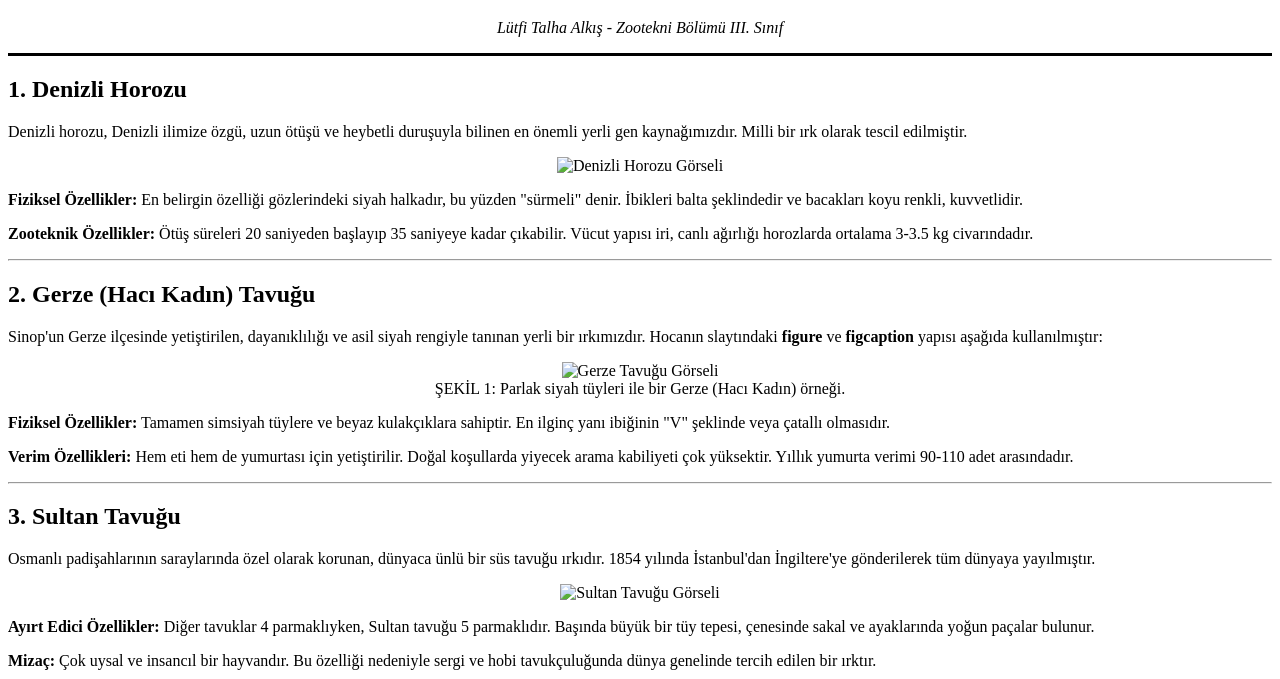
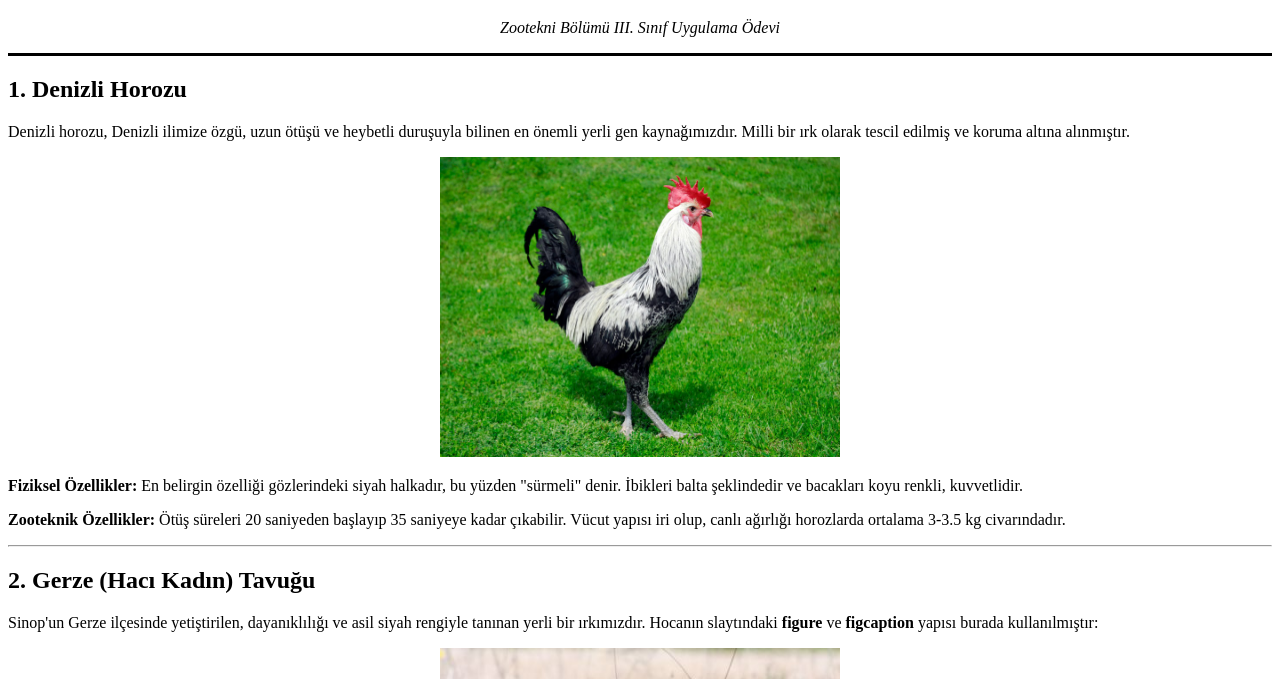
Before and after one commit to talhaalks-eng/-devyerlitavuk, a plain HTML site: page index.html in a window 1280 px wide. Shown: the part 61-740 px from the top of the page. Drawn offline with Linux system fonts and the light colour scheme.

Commit message:
Update index.html

```diff
--- a/index.html
+++ b/index.html
@@ -2,13 +2,13 @@
 <html lang="tr">
 <head>
     <meta charset="UTF-8" />
-    <title>Türkiye Yerli Tavuk Irkları Ödevi</title>
+    <title>Türkiye Tavuk Irkları Ödevi - Lütfi Talha Alkış</title>
 </head>
 <body>
 
     <center>
         <h1>TÜRKİYE'NİN YERLİ TAVUK IRKLARI VE GEN KAYNAKLARI</h1>
-        <p><i>Lütfi Talha Alkış - Zootekni Bölümü III. Sınıf</i></p>
+        <p><i>Zootekni Bölümü III. Sınıf Uygulama Ödevi</i></p>
     </center>
 
     <hr size="3" color="black" />
@@ -17,11 +17,11 @@
         <h2>1. Denizli Horozu</h2>
         <p>
             Denizli horozu, Denizli ilimize özgü, uzun ötüşü ve heybetli duruşuyla bilinen en önemli yerli gen kaynağımızdır.
-            Milli bir ırk olarak tescil edilmiştir.
+            Milli bir ırk olarak tescil edilmiş ve koruma altına alınmıştır.
         </p>
 
         <p align="center">
-            <img src="denizli.jpg" alt="Denizli Horozu Görseli" width="400" height="300" />
+            <img src="denizli_horozu.jpg" alt="Denizli Horozu Görseli" width="400" height="300" />
         </p>
 
         <p>
@@ -30,7 +30,7 @@
         </p>
         <p>
             <b>Zooteknik Özellikler:</b> Ötüş süreleri 20 saniyeden başlayıp 35 saniyeye kadar çıkabilir.
-            Vücut yapısı iri, canlı ağırlığı horozlarda ortalama 3-3.5 kg civarındadır.
+            Vücut yapısı iri olup, canlı ağırlığı horozlarda ortalama 3-3.5 kg civarındadır.
         </p>
     </section>
 
@@ -40,12 +40,12 @@
         <h2>2. Gerze (Hacı Kadın) Tavuğu</h2>
         <p>
             Sinop'un Gerze ilçesinde yetiştirilen, dayanıklılığı ve asil siyah rengiyle tanınan yerli bir ırkımızdır.
-            Hocanın slaytındaki <b>figure</b> ve <b>figcaption</b> yapısı aşağıda kullanılmıştır:
+            Hocanın slaytındaki <b>figure</b> ve <b>figcaption</b> yapısı burada kullanılmıştır:
         </p>
 
         <center>
             <figure>
-                <img src="gerze.jpg" alt="Gerze Tavuğu Görseli" width="400" height="300" />
+                <img src="gerze_tavugu.jpg" alt="Gerze Tavuğu Görseli" width="400" height="300" />
                 <figcaption>ŞEKİL 1: Parlak siyah tüyleri ile bir Gerze (Hacı Kadın) örneği.</figcaption>
             </figure>
         </center>
@@ -70,18 +70,16 @@
         </p>
 
         <p align="center">
-            <img src="sultan.jpg" alt="Sultan Tavuğu Görseli" width="400" height="300" />
+            <img src="sultan_tavugu.jpg" alt="Sultan Tavuğu Görseli" width="400" height="300" />
         </p>
 
-
-
         <p>
-            <b>Ayırt Edici Özellikler:</b> Diğer tavuklar 4 parmaklıyken, Sultan tavuğu 5 parmaklıdır.
+            <b>Ayırt Edici Özellikler:</b> Diğer tavuklar genellikle 4 parmaklıyken, Sultan tavuğu 5 parmaklıdır.
             Başında büyük bir tüy tepesi, çenesinde sakal ve ayaklarında yoğun paçalar bulunur.
         </p>
         <p>
             <b>Mizaç:</b> Çok uysal ve insancıl bir hayvandır. Bu özelliği nedeniyle sergi ve hobi tavukçuluğunda
-            dünya genelinde tercih edilen bir ırktır.
+            dünya genelinde en çok tercih edilen süs ırklarından biridir.
         </p>
     </section>
 
@@ -138,4 +136,4 @@
     </table>
 
 </body>
-</html>
+    </html>
```
